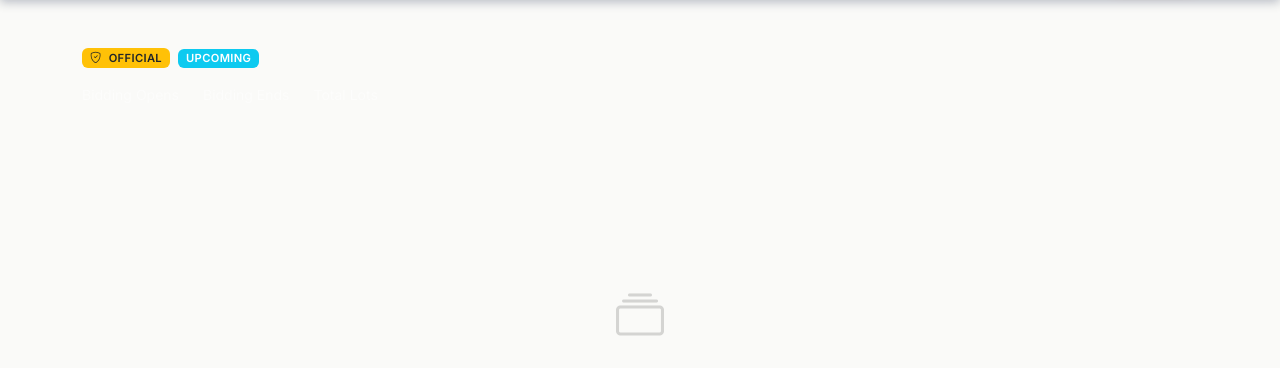
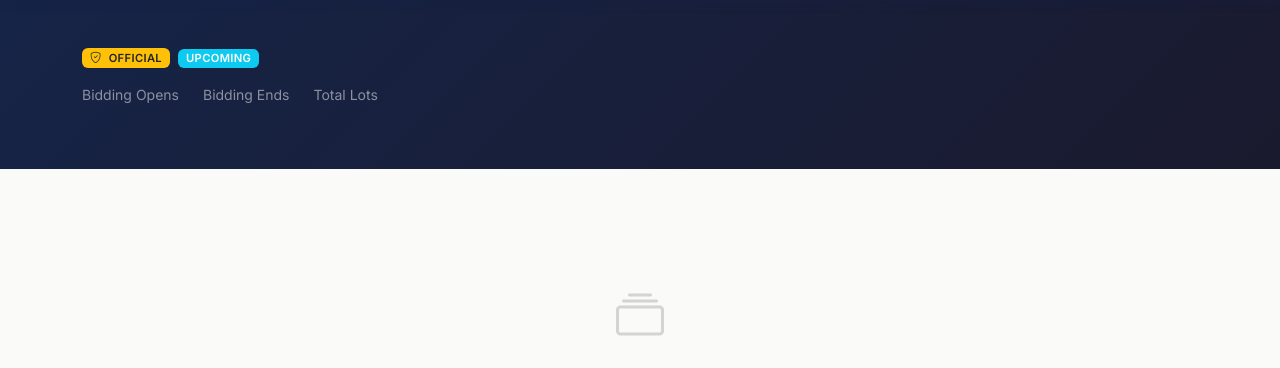
Before and after one commit to nadermx/heroesandmore, a Django app: template templates/marketplace/platform_auction_detail.html in a window 1280 px wide. Shown: the part 83-451 px from the top of the page. Run offline with Django 5.2, Linux system fonts and the light colour scheme; the template is opened without the code that fills it, so the values that code supplies are empty; some libraries are stand-ins or nearby versions.

Commit message:
Fix white-on-white text on auction detail page
var(--dark) was undefined, causing the gradient background to fail.
Replaced with the actual brand navy hex color (#162447).

Co-Authored-By: Claude Opus 4.6 <noreply@anthropic.com>

```diff
--- a/templates/marketplace/platform_auction_detail.html
+++ b/templates/marketplace/platform_auction_detail.html
@@ -6,7 +6,7 @@
 
 {% block content %}
 <!-- Event Banner -->
-<section class="py-5" style="background: linear-gradient(135deg, var(--dark) 0%, #1a1a2e 100%);">
+<section class="py-5" style="background: linear-gradient(135deg, #162447 0%, #1a1a2e 100%);">
     <div class="container text-white">
         <div class="row align-items-center">
             <div class="{% if event.cover_image %}col-lg-7{% else %}col-12{% endif %}">
```
